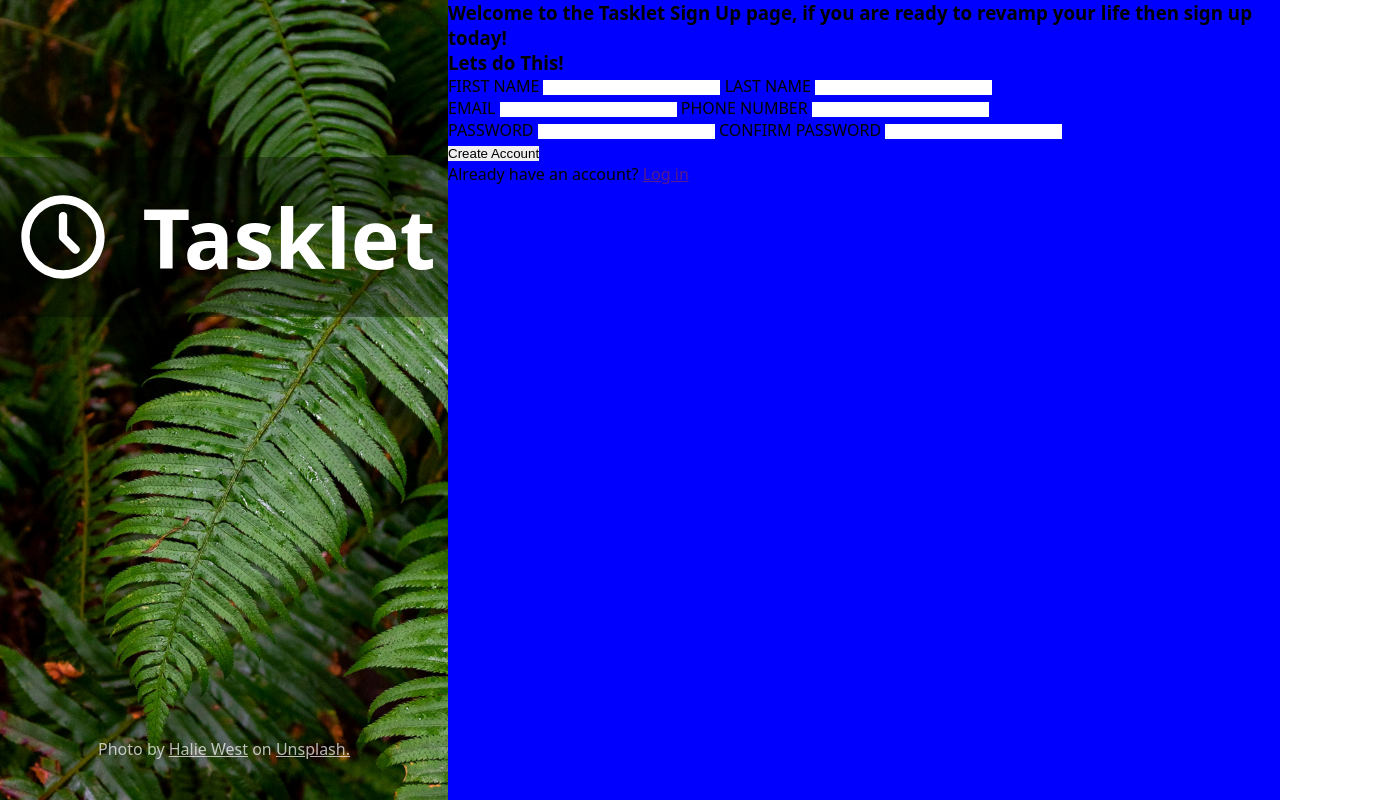
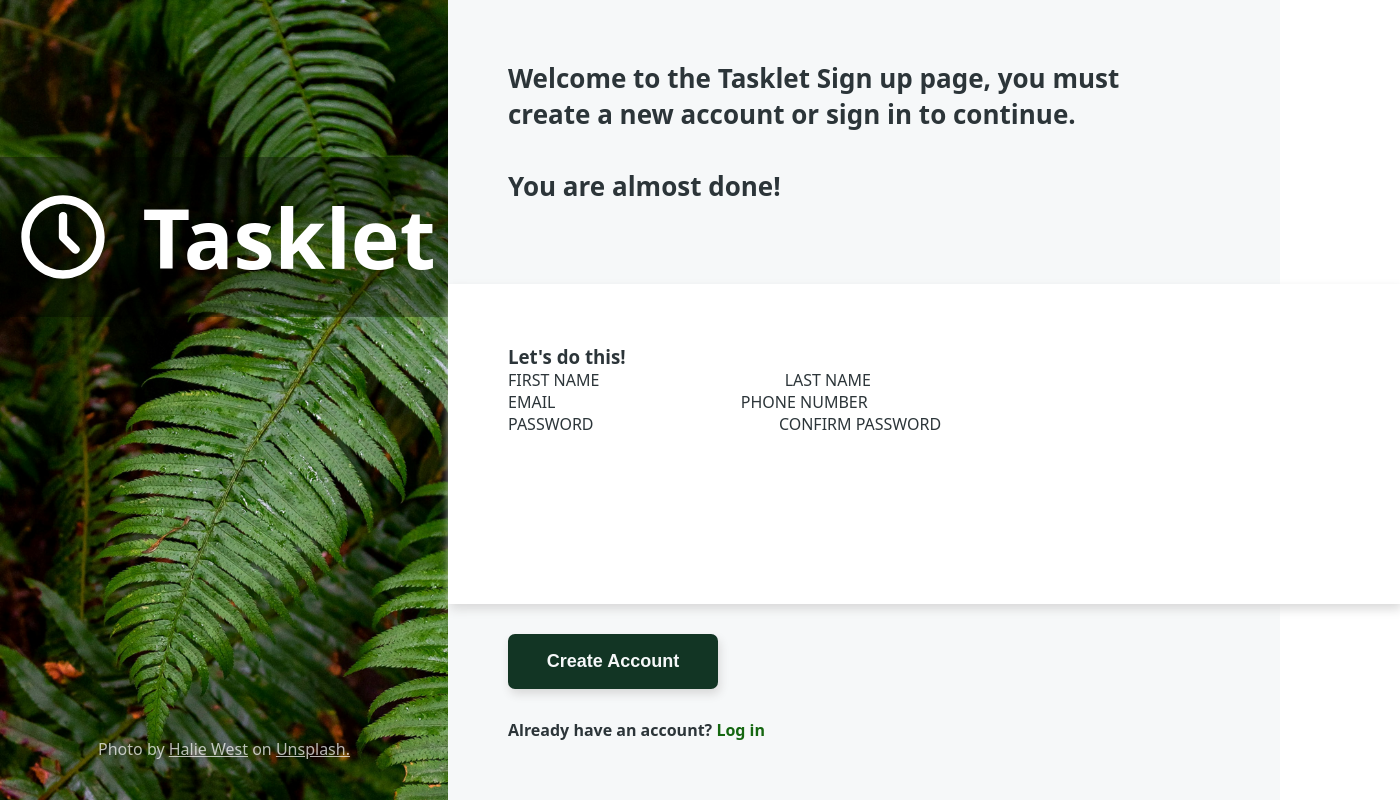
Before and after one commit to biddenboi/Sign-Up-Form, a plain HTML site: page index.html in a window 1280 px wide. Shown: the whole page, 1400 px wide, since content can reach past the window. Drawn offline with Linux system fonts and the light colour scheme.

Commit message:
submit button and and h3 text of formArea styled

```diff
--- a/index.html
+++ b/index.html
@@ -15,10 +15,9 @@
         <p>Photo by <u>Halie West</u> on <u>Unsplash.</u></p>
     </div>
     <div class="formArea">
-        <h3>Welcome to the Tasklet Sign Up page, if you are ready to revamp your life then sign up today!</h3>
-        <form action="">
-            <h3>Lets do This!</h3>
-            <div>
+        <h3>Welcome to the Tasklet Sign up page, you must create a new account or sign in to continue. <br><br> You are almost done!</h3>
+        <form action="" class="login">
+            <h3>Let's do this!</h3>
             <div>
                 <label for="firstName">FIRST NAME</label>
                 <input type="text" id="firstName">
@@ -37,7 +36,6 @@
                 <label for="confirmPassword">CONFIRM PASSWORD</label>
                 <input type="password" id="confirmPassword">
             </div>
-            </div>
         </form>
         <button type="submit">Create Account</button>
         <p>Already have an account? <a href="">Log in</a></p>
--- a/styles.css
+++ b/styles.css
@@ -1,8 +1,9 @@
 :root {
     font-family:system-ui, -apple-system, BlinkMacSystemFont, 'Segoe UI', Roboto, Oxygen, Ubuntu, Cantarell, 'Open Sans', 'Helvetica Neue', sans-serif;
     --gunmetal: #2C3539;
-    --light-grey: #E5E7EB;
+    --light-grey: #f6f8f9;
     --white: #ffffff;
+    --dark-green:#123524;
 }
 
 body, html {
@@ -44,9 +45,54 @@ div.banner > div.logo-and-brand > img {
 }
 
 div.formArea {
-    background-color: blue;
+    color:var(--gunmetal);
+    font-weight:normal;
+    display:flex;
+    flex-direction:column;
+    justify-content: center;
+    background-color: var(--light-grey);
     width:65vw;
+    gap:20px;
 }
+
+div.formArea > h3 {
+    font-size:26px;
+    width:80%;
+    padding-left:60px;
+    margin-bottom: 60px;
+}
+
+div.formArea form.login {
+    background-color: var(--white);
+    width:100%;
+    padding:60px;
+    height:25%;
+    box-shadow: 2px 5px 10px rgb(217, 217, 217);
+}
+
+form.login + button[type="submit"] {
+    margin: 10px 60px;
+    background-color:var(--dark-green);
+    color: var(--light-grey);
+    width:210px;
+    height: 55px;
+    font-size:18px;
+    font-weight:bolder;
+    border-radius:7px;
+    box-shadow: 2px 5px 10px rgb(217, 217, 217);
+}
+
+div.formArea > p {
+    margin-left:60px;
+    font-weight:bold;
+}
+
+a {
+    font-weight:bolder;
+    text-decoration: none;
+    color:rgb(21, 103, 17);
+}
+
 
 div.banner > p {
     margin-bottom:0px;
```
Lines whose indentation alone changed are shown as unchanged.
